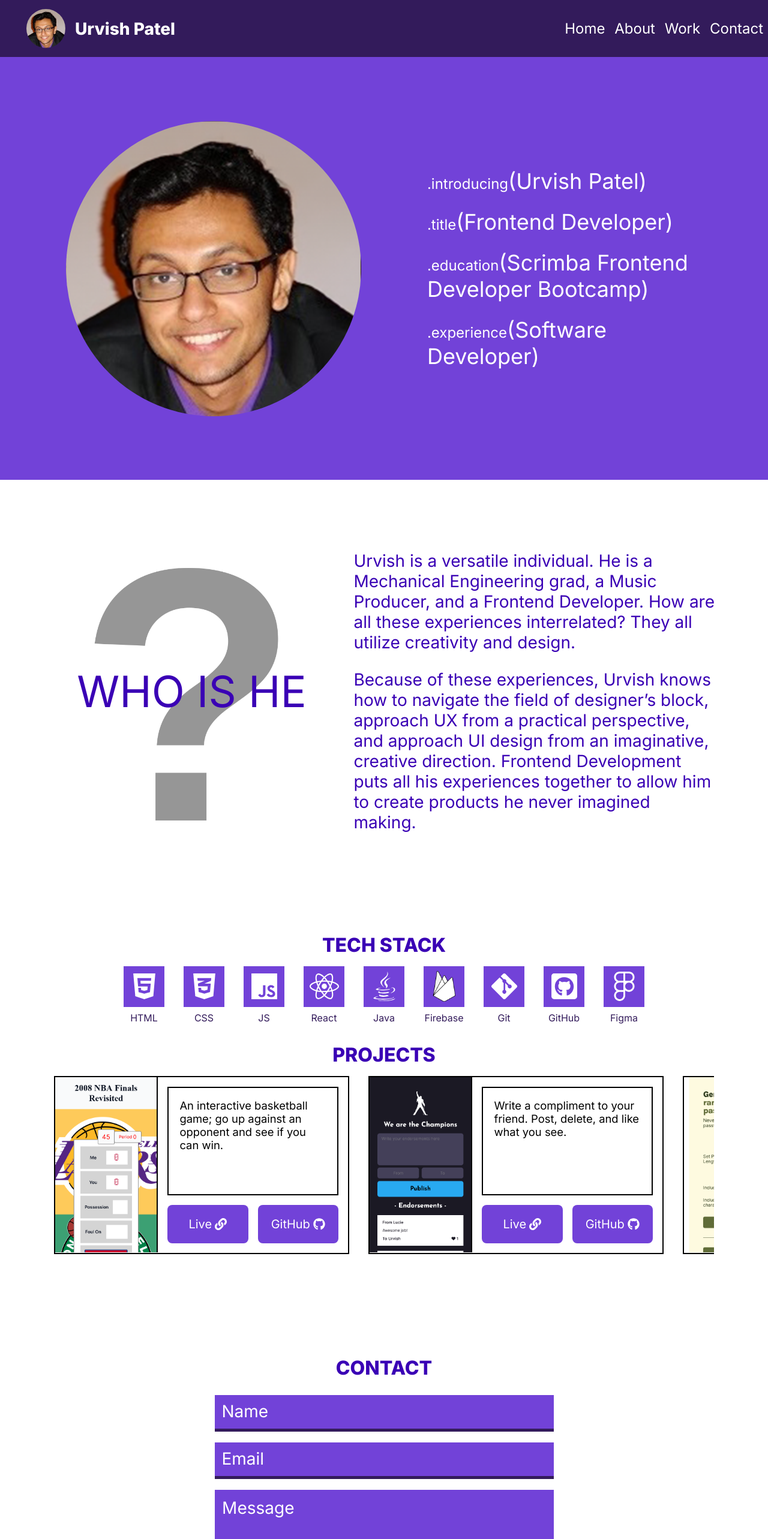
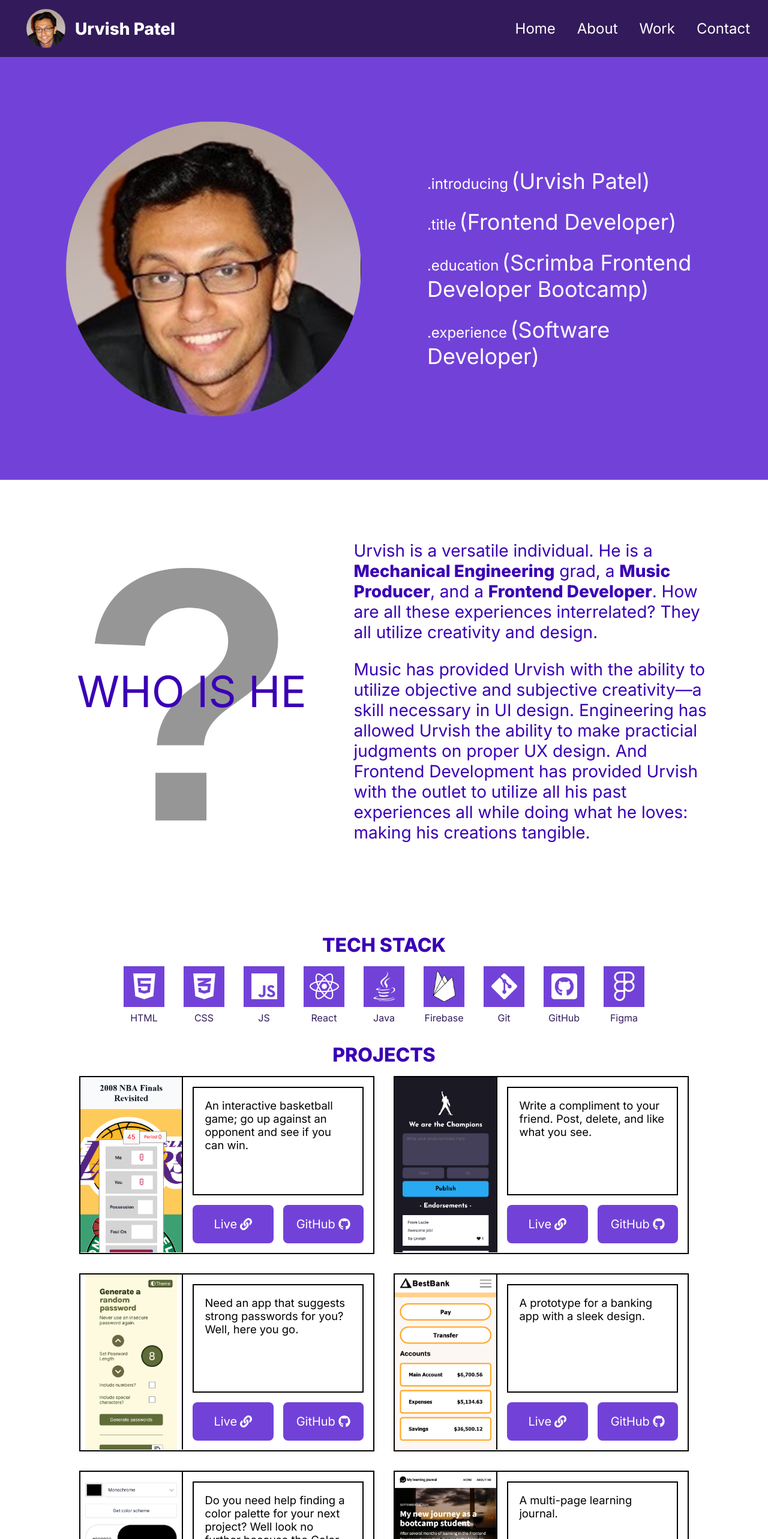
Before and after one commit to urvishp13/Portfolio-React, a React (Vite) app: page / in a window 1280 px wide. Shown: the top 2566 px of the page at 60% size. Built offline with nearby package versions, Linux system fonts and the light colour scheme.

Commit message:
incorporated feedback

```diff
--- a/src/App.css
+++ b/src/App.css
@@ -18,8 +18,7 @@ body {
 }
 
 .home-section,
-.about-section,
-.work-section {
+.about-section {
   height: calc(100vh - 5.9375rem);
 }
 
@@ -55,7 +54,7 @@ body {
 .nav-items {
   display: flex;
   align-items: center;
-  padding: 0;
+  padding: 0 .75em 0 0;
   margin-left: auto;
   height: 100%;
   list-style-type: none;
@@ -63,12 +62,14 @@ body {
 
 .nav-items > li {
   font-size: 1.5rem;
+  height: 100%;
 }
 
 .nav-items a {
   display: flex;
   align-items: center;
-  padding: 0 .33em;
+  padding: 0 .75em;
+  height: 100%;
   text-decoration: none;
   color: #FFF;
 }
@@ -97,8 +98,8 @@ body {
 .professional-details span {
   color: #FFF;
   font-size: 2.25rem;
+  margin-left: .15em;
 }
-
 /* ///////// ABOUT SECTION ////////// */
 
 .about-section {
@@ -195,32 +196,13 @@ body {
 }
 
 .projects {
-  display: flex;
+  display: grid;
+  grid-template-columns: repeat(2, 1fr);
   gap: 2em;
   margin: 0 auto;
   padding-bottom: .75em;
-  width: 1100px;
-  overflow-x: auto;
-  scrollbar-width: thin;
-  scrollbar-color: #7242D8 #331B5B;
+  width: fit-content;
 }
-
-.projects::-webkit-scrollbar {
-  height: 0.5rem;
-}
-
-.projects::-webkit-scrollbar-track {
-  border: 2px solid #331B5B;
-}
-
-.projects::-webkit-scrollbar-thumb {
-  background-color: #7242D8;
-}
-
-.projects::-webkit-scrollbar:vertical {
-  display: none;
-}
-
 
 .project {
   display: grid;
@@ -310,6 +292,7 @@ textarea,
   height: 3.8125rem;
   border: none;
   border-bottom: 5px solid #331B5B;
+  border-radius: 3px;
 }
 
 input::placeholder,
--- a/src/components/About.jsx
+++ b/src/components/About.jsx
@@ -1,23 +1,27 @@
-import questionMark from "../images/question-mark.png"
+import questionMark from "../images/question-mark.png";
 
 export default function About() {
   return (
-    <section id="about-section" className="about-section" >
-      <div className="question" style={{ backgroundImage: `url(${questionMark})`}}>
+    <section id="about-section" className="about-section">
+      <div
+        className="question"
+        style={{ backgroundImage: `url(${questionMark})` }}
+      >
         <p>WHO IS HE</p>
       </div>
       <div className="answer">
         <p>
-          Urvish is a versatile individual. He is a Mechanical Engineering grad,
-          a Music Producer, and a Frontend Developer. How are all these
+          Urvish is a versatile individual. He is a <strong>Mechanical Engineering</strong> grad,
+          a <strong>Music Producer</strong>, and a <strong>Frontend Developer</strong>. How are all these
           experiences interrelated? They all utilize creativity and design.
         </p>
         <p>
-          Because of these experiences, Urvish knows how to navigate the field
-          of designer’s block, approach UX from a practical perspective, and
-          approach UI design from an imaginative, creative direction. Frontend
-          Development puts all his experiences together to allow him to create
-          products he never imagined making.
+          Music has provided Urvish with the ability to utilize objective and
+          subjective creativity—a skill necessary in UI design. Engineering has
+          allowed Urvish the ability to make practicial judgments on proper UX
+          design. And Frontend Development has provided Urvish with the outlet
+          to utilize all his past experiences all while doing what he loves:
+          making his creations tangible.
         </p>
       </div>
     </section>
--- a/src/components/Footer.jsx
+++ b/src/components/Footer.jsx
@@ -4,7 +4,7 @@ export default function Footer() {
     return (
         <footer>
             <div className="copyright">
-                © 2023 Urvish Patel
+                © {new Date().getFullYear()} Urvish Patel
             </div>
             <div className="socials">
                 <a href="https://www.linkedin.com/in/urvishpatel13/" target="_blank"><FaLinkedin /></a>
```
